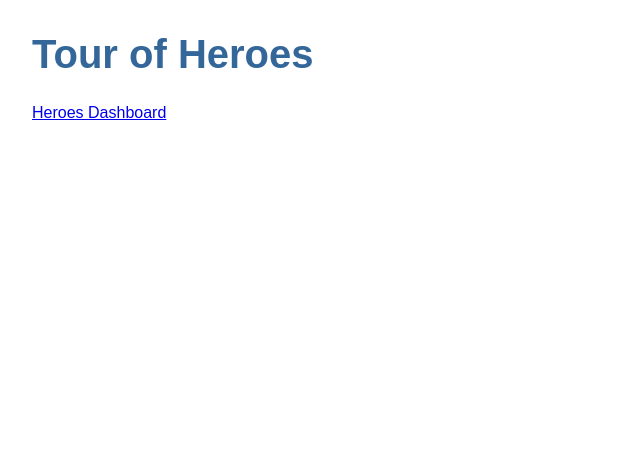
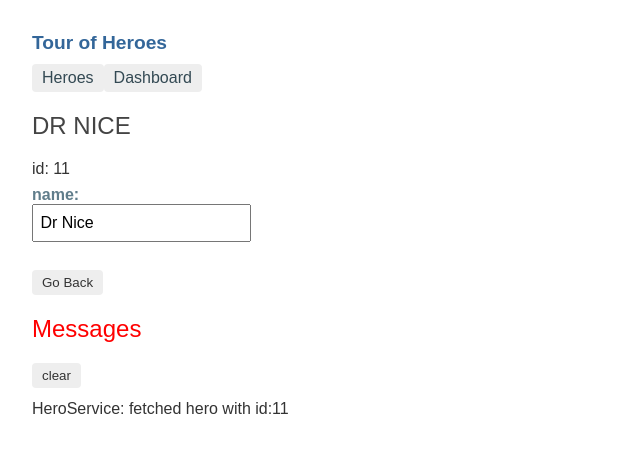
Before and after one commit to LievStudio/Angular-Tour-of-Heroes, an Angular app: page /detail/11 in a window 1280 px wide. Before the commit this address led to /. Shown: the top 452 px of the page, without its empty margins (0-640 px from the left). Built offline with nearby package versions, Linux system fonts and the light colour scheme.

Commit message:
add routing capabilities, decouple master and detail views and inject hero services in dashboard

```diff
--- a/src/app/app-routing.module.ts
+++ b/src/app/app-routing.module.ts
@@ -3,10 +3,13 @@ import { RouterModule, Routes } from '@angular/router';
 import { CommonModule } from '@angular/common';
 import { HeroesComponent } from './heroes/heroes.component';
 import { DashboardComponent } from './dashboard/dashboard.component';
+import { HeroDetailComponent } from './hero-detail/hero-detail.component';
 
 const routes: Routes = [
+  { path: '', redirectTo: '/dashboard', pathMatch: 'full'},
   { path: 'heroes', component: HeroesComponent },
-  { path: 'dashboard', component: DashboardComponent}
+  { path: 'dashboard', component: DashboardComponent},
+  { path: 'detail/:id', component: HeroDetailComponent}
 ]
 
 
--- a/src/app/app.component.css
+++ b/src/app/app.component.css
@@ -0,0 +1,28 @@
+/* AppComponent's private CSS styles */
+h1 {
+    font-size: 1.2em;
+    margin-bottom: 0;
+  }
+  h2 {
+    font-size: 2em;
+    margin-top: 0;
+    padding-top: 0;
+  }
+  nav a {
+    padding: 5px 10px;
+    text-decoration: none;
+    margin-top: 10px;
+    display: inline-block;
+    background-color: #eee;
+    border-radius: 4px;
+  }
+  nav a:visited, a:link {
+    color: #334953;
+  }
+  nav a:hover {
+    color: #039be5;
+    background-color: #cfd8dc;
+  }
+  nav a.active {
+    color: #039be5;
+  }
--- a/src/app/dashboard/dashboard.component.html
+++ b/src/app/dashboard/dashboard.component.html
@@ -1,6 +1,7 @@
 <h3>Top Heroes</h3>
 <div class="grid grid-pad">
-    <a *ngFor="let hero of heroes" class="col-1-4">
+    <a *ngFor="let hero of heroes" class="col-1-4"
+        routerLink="/detail/{{hero.id}}">
         <div class="module hero">
             <h4>{{hero.name}}</h4>
         </div>
--- a/src/app/hero-detail/hero-detail.component.css
+++ b/src/app/hero-detail/hero-detail.component.css
@@ -0,0 +1,31 @@
+/* HeroDetailComponent's private CSS styles */
+label {
+    display: inline-block;
+    width: 3em;
+    margin: .5em 0;
+    color: #607D8B;
+    font-weight: bold;
+  }
+  input {
+    height: 2em;
+    font-size: 1em;
+    padding-left: .4em;
+  }
+  button {
+    margin-top: 20px;
+    font-family: Arial;
+    background-color: #eee;
+    border: none;
+    padding: 5px 10px;
+    border-radius: 4px;
+    cursor: pointer;
+    cursor: hand;
+  }
+  button:hover {
+    background-color: #cfd8dc;
+  }
+  button:disabled {
+    background-color: #eee;
+    color: #ccc;
+    cursor: auto;
+  }
--- a/src/app/hero-detail/hero-detail.component.html
+++ b/src/app/hero-detail/hero-detail.component.html
@@ -8,3 +8,5 @@
       </label>
     </div>
   </div>
+
+  <button (click)="goBack()">Go Back</button>
--- a/src/app/hero-detail/hero-detail.component.ts
+++ b/src/app/hero-detail/hero-detail.component.ts
@@ -1,5 +1,9 @@
 import { Component, OnInit, Input } from '@angular/core';
 import { Hero } from '../hero';
+import { ActivatedRoute } from '@angular/router';
+import { Location } from '@angular/common';
+
+import { HeroService } from '../hero.service';
 
 @Component({
   selector: 'app-hero-detail',
@@ -10,9 +14,22 @@ export class HeroDetailComponent implements OnInit {
 
   @Input () hero: Hero;
 
-  constructor() { }
+  constructor(private route: ActivatedRoute,
+              private location: Location,
+              private heroService: HeroService) { }
 
   ngOnInit(): void {
+    this.getHero();
+  }
+
+  getHero(): void {
+    const id = +this.route.snapshot.paramMap.get('id');
+    this.heroService.getHero(id)
+      .subscribe(hero => this.hero = hero);
+  }
+
+  goBack(): void {
+    this.location.back();
   }
 
 }
--- a/src/app/hero.service.ts
+++ b/src/app/hero.service.ts
@@ -9,10 +9,15 @@ import { MessagesService } from './messages.service';
 })
 export class HeroService {
 
+  constructor(private messageService: MessagesService) { }
+
   getHeroes(): Observable<Hero[]> {
     this.messageService.add('HeroService: fetched heroes');
     return of (HERO);
   }
 
-  constructor(private messageService: MessagesService) { }
+  getHero(id: number): Observable<Hero> {
+    this.messageService.add(`HeroService: fetched hero with id:${id}`);
+    return of (HERO.find(hero => hero.id === id));
+  }
 }
--- a/src/app/heroes/heroes.component.css
+++ b/src/app/heroes/heroes.component.css
@@ -6,28 +6,33 @@
   width: 15em;
 }
 .heroes li {
+  position: relative;
   cursor: pointer;
-    position: relative;
-    left: 0;
   background-color: #EEE;
   margin: .5em;
   padding: .3em 0;
   height: 1.6em;
   border-radius: 4px;
 }
+
 .heroes li:hover {
   color: #607D8B;
   background-color: #DDD;
   left: .1em;
 }
-  .heroes li.selected {
-    background-color: #CFD8DC;
-    color: white;
+
+.heroes a {
+  color: #333;
+  text-decoration: none;
+  position: relative;
+  display: block;
+  width: 250px;
 }
-  .heroes li.selected:hover {
-    background-color: #BBD8DC;
-    color: white;
+
+.heroes a:hover {
+  color:#607D8B;
 }
+
 .heroes .badge {
   display: inline-block;
   font-size: small;
@@ -39,6 +44,8 @@
   left: -1px;
   top: -4px;
   height: 1.8em;
+  min-width: 16px;
+  text-align: right;
   margin-right: .8em;
   border-radius: 4px 0 0 4px;
 }
--- a/src/app/heroes/heroes.component.html
+++ b/src/app/heroes/heroes.component.html
@@ -1,10 +1,8 @@
 <h2>My Heroes</h2>
 <ul class="heroes">
-  <li *ngFor="let hero of heroes"
-  [class.selected]= "hero===selectedHero"
-  (click)="onSelect(hero)">
-    <span class="badge">{{hero.id}} </span>{{hero.name}}
+  <li *ngFor="let hero of heroes">
+    <a routerLink="/detail/{{hero.id}}">
+      <span class="badge">{{hero.id}} </span>{{hero.name}}
+    </a>
   </li>
 </ul>
-
-<app-hero-detail [hero]="selectedHero"></app-hero-detail>
--- a/src/app/heroes/heroes.component.ts
+++ b/src/app/heroes/heroes.component.ts
@@ -13,14 +13,14 @@ export class HeroesComponent implements OnInit {
   hero: Hero ;
   heroes : Hero[];
 
-  selectedHero: Hero;
+  // selectedHero: Hero;
 
   constructor(private heroService: HeroService, private messageService: MessagesService) { }
 
-  onSelect(hero: Hero): void {
-    this.selectedHero = hero;
-    this.messageService.add(`HeroService: Selected hero id=${hero.id}`);
-  }
+  // onSelect(hero: Hero): void {
+  //   this.selectedHero = hero;
+  //   this.messageService.add(`HeroService: Selected hero id=${hero.id}`);
+  // }
 
   getHeroes() : void {
     this.heroService.getHeroes()
```
Also changed, not shown: src/app/dashboard/dashboard.component.css (indentation only). Lines whose indentation alone changed are shown as unchanged.
